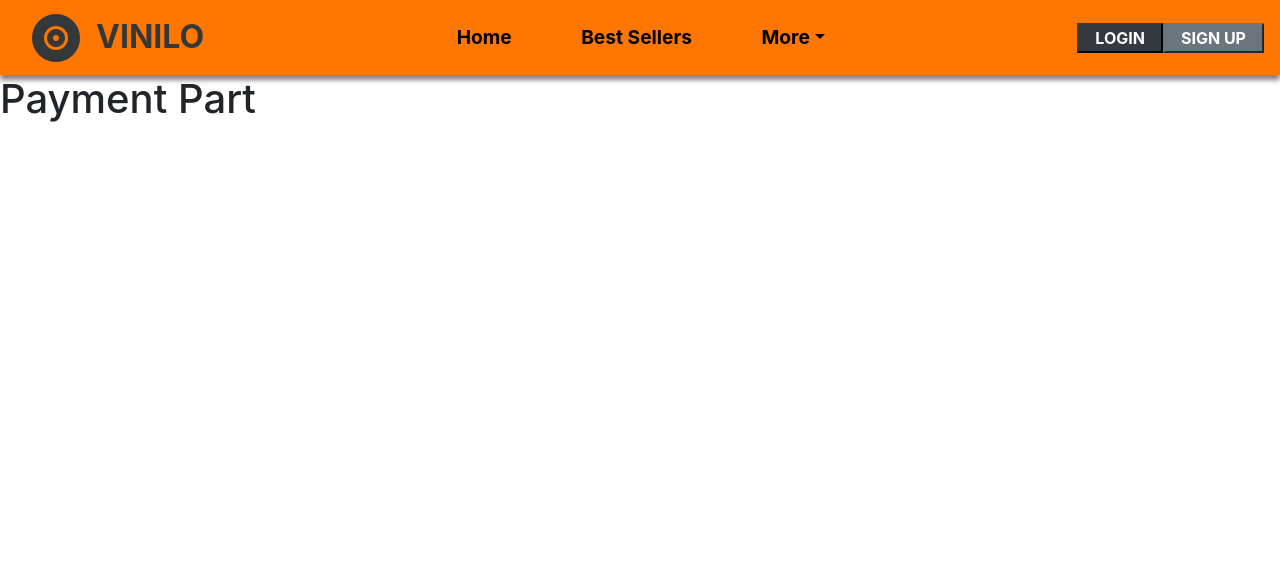
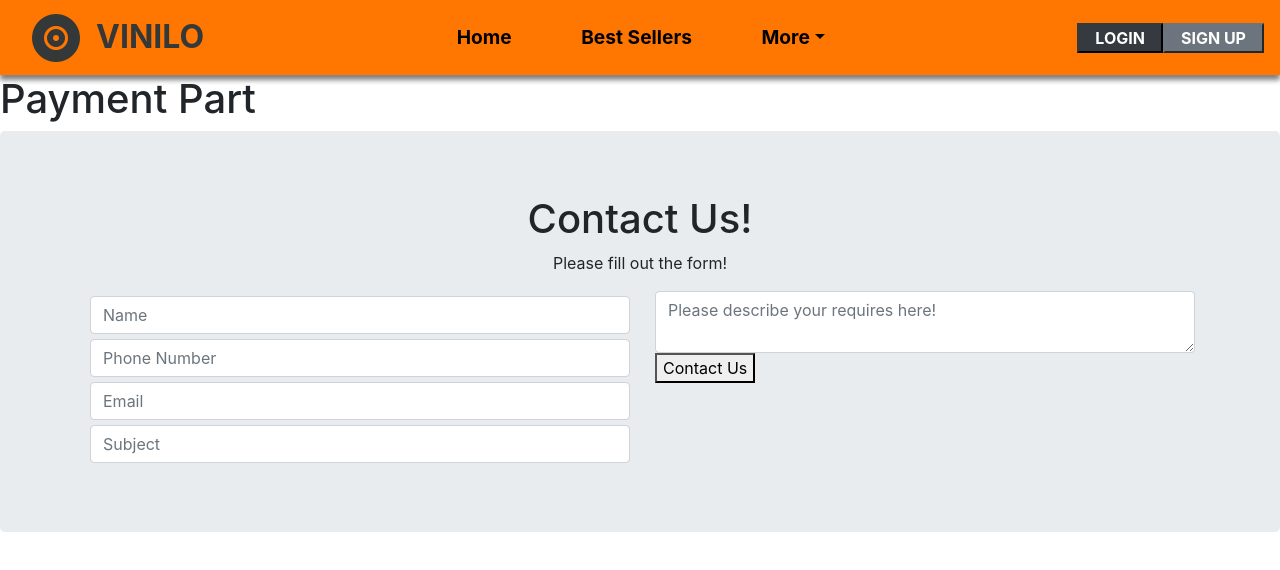
Before and after one commit to neao002/RecordShop-with_react, a React (Create React App) app in the folder myapp/: page /payment in a window 1280 px wide. Shown: the top 570 px of the page. Built offline with nearby package versions, Linux system fonts and the light colour scheme.

Commit message:
adding contact

```diff
--- a/myapp/package.json
+++ b/myapp/package.json
@@ -7,9 +7,12 @@
     "@testing-library/react": "^11.2.5",
     "@testing-library/user-event": "^12.8.3",
     "bootstrap": "^4.6.0",
+    "emailjs": "^3.4.0",
+    "emailjs-com": "^2.6.4",
     "react": "^17.0.1",
     "react-bootstrap": "^1.5.2",
     "react-dom": "^17.0.1",
+    "react-hook-form": "^6.15.4",
     "react-router-dom": "^5.2.0",
     "react-scripts": "4.0.3",
     "web-vitals": "^1.1.1"
--- a/myapp/src/App.js
+++ b/myapp/src/App.js
@@ -10,6 +10,11 @@ import Carousel from "./Components/Carousel/Carousel";
 import PopUp from "./Components/LoginPopup";
 import MainAlbumContainer from "./Components/MainAlbumContainer";
 import AlbumPage from "./Components/AlbumPage/AlbumPageContainer";
+
+// contact, dont forget to add ur packages, you can find them in description!
+import Contacts from "./Components/ContactForm/Contacts";
+import { Container, Jumbotron } from "react-bootstrap";
+
 function App() {
   const context = useContext(UserContext);
   return (
@@ -41,6 +46,9 @@ function App() {
           ></Route>
         </Switch>
         {/* //! footer comes bottom */}
+        <Jumbotron Fluid>
+          <Contacts />
+        </Jumbotron>
       </div>
     </Router>
   );
--- a/myapp/src/Components/Carousel/Carousel.js
+++ b/myapp/src/Components/Carousel/Carousel.js
@@ -1,7 +1,8 @@
 import { useContext } from "react";
 import { Carousel } from "react-bootstrap";
 import UserContext from "../../ContextFolder/Context";
-function carousel() {
+
+function Carousell(props) {
   const context = useContext(UserContext);
   //! add to chart will connect to button but we can create carousel items with map
   const addToChart = (dispatch) => {
@@ -130,4 +131,4 @@ function carousel() {
   );
 }
 
-export default carousel;
+export default Carousell;
--- /dev/null
+++ b/myapp/src/Components/ContactForm/Contacts.js
@@ -0,0 +1,157 @@
+import React, { useState } from "react";
+
+//npm install emailjs-com you have to install this package on ur pc
+import emailjs from "emailjs-com";
+
+// npm install react-hook-form also this one
+import { useForm } from "react-hook-form";
+
+const Contacts = () => {
+  const [successMessage, setSuccessMessage] = useState("");
+  const { register, handleSubmit, errors } = useForm();
+
+  const serviceID = "service_ID";
+  const templateID = "template_ID";
+  const userID = "user_sO2dxgdGfdkAfjD6EyISz";
+
+  const onSubmit = (data, r) => {
+    sendEmail(
+      serviceID,
+      templateID,
+      {
+        name: data.name,
+        phone: data.phone,
+        email: data.email,
+        subject: data.subject,
+        description: data.description,
+      },
+      userID
+    );
+    r.target.reset();
+  };
+
+  const sendEmail = (serviceID, templateID, variables, userID) => {
+    emailjs
+      .send(serviceID, templateID, variables, userID)
+      .then(() => {
+        setSuccessMessage(
+          "Form sent successfully! We Will contact you as soon as possible."
+        );
+      })
+      .catch((err) => console.error(`Something went wrong ${err}`));
+  };
+
+  return (
+    <div className="contacts">
+      <div className="text-center">
+        <h1>Contact Us!</h1>
+        <p>Please fill out the form!</p>
+        <span className="success-message">{successMessage}</span>
+      </div>
+      <div className="container">
+        <form onSubmit={handleSubmit(onSubmit)}>
+          <div className="row">
+            <div className="col-md-6 col-xs-12">
+              {/* NAME INPUT */}
+              <div className="text-center">
+                <input
+                  type="text"
+                  className="form-control"
+                  placeholder="Name"
+                  name="name"
+                  ref={register({
+                    required: "Please enter your name",
+                    maxLength: {
+                      value: 20,
+                      message:
+                        "Please enter a name with less than 20 characters",
+                    },
+                  })}
+                />
+                <div className="line"></div>
+              </div>
+              <span className="error-message">
+                {errors.name && errors.name.message}
+              </span>
+              {/* PHONE INPUT */}
+              <div className="text-center">
+                <input
+                  type="text"
+                  className="form-control"
+                  placeholder="Phone Number"
+                  name="phone"
+                  ref={register({
+                    required: "Please add your phone number",
+                  })}
+                />
+                <div className="line"></div>
+              </div>
+              <span className="error-message">
+                {errors.phone && errors.phone.message}
+              </span>
+              {/* EMAIL INPUT */}
+              <div className="text-center">
+                <input
+                  type="email"
+                  className="form-control"
+                  placeholder="Email"
+                  name="email"
+                  ref={register({
+                    required: "Please provide you email",
+                    pattern: {
+                      value: /^[A-Z0-9._%+-]+@[A-Z0-9.-]+\.[A-Z]{2,}$/i,
+                      message: "invalid Email",
+                    },
+                  })}
+                />
+                <div className="line"></div>
+              </div>
+              <span className="error-message">
+                {errors.email && errors.email.message}
+              </span>
+              {/* SUBJECT INPUT */}
+              <div className="text-center">
+                <input
+                  type="text"
+                  className="form-control"
+                  placeholder="Subject"
+                  name="subject"
+                  ref={register({
+                    required: "OOPS, you forget to add the subject.",
+                  })}
+                />
+                <div className="line"></div>
+              </div>
+              <span className="error-message">
+                {errors.subject && errors.subject.message}
+              </span>
+            </div>
+            <div className="col-md-6 col-xs-12">
+              {/* DESCRIPTION */}
+              <div className="text-center">
+                <textarea
+                  type="text"
+                  className="form-control"
+                  placeholder="Please describe your requires here!"
+                  name="description"
+                  ref={register({
+                    required: "Please describe your requires here!",
+                  })}
+                ></textarea>
+                <div className="line"></div>
+              </div>
+              <span className="error-message">
+                {errors.description && errors.description.message}
+              </span>
+              <button className="btn-main-offer contact-btn" type="submit">
+                Contact Us
+              </button>
+            </div>
+          </div>
+        </form>
+      </div>
+    </div>
+  );
+};
+
+export default Contacts;
```
Also changed, not shown: 1 other file (tests, documents, lock files or other folders).
